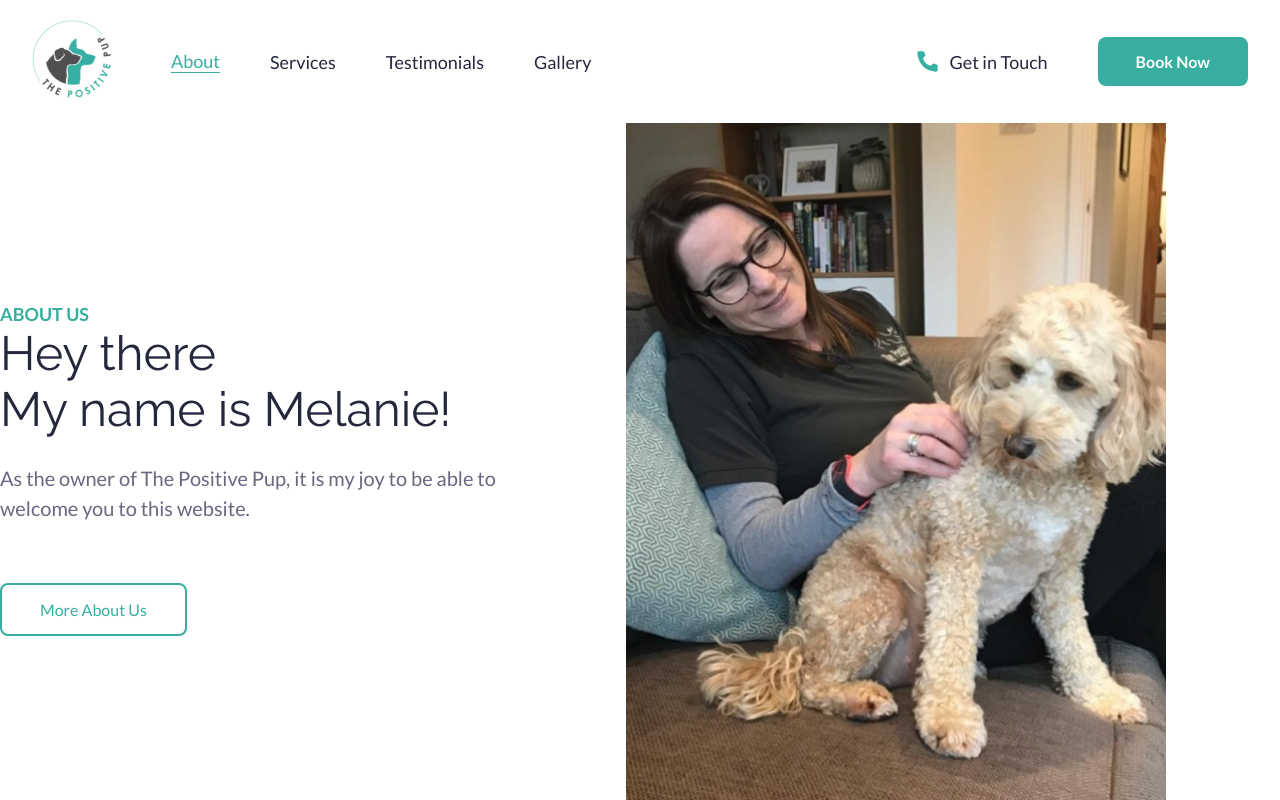
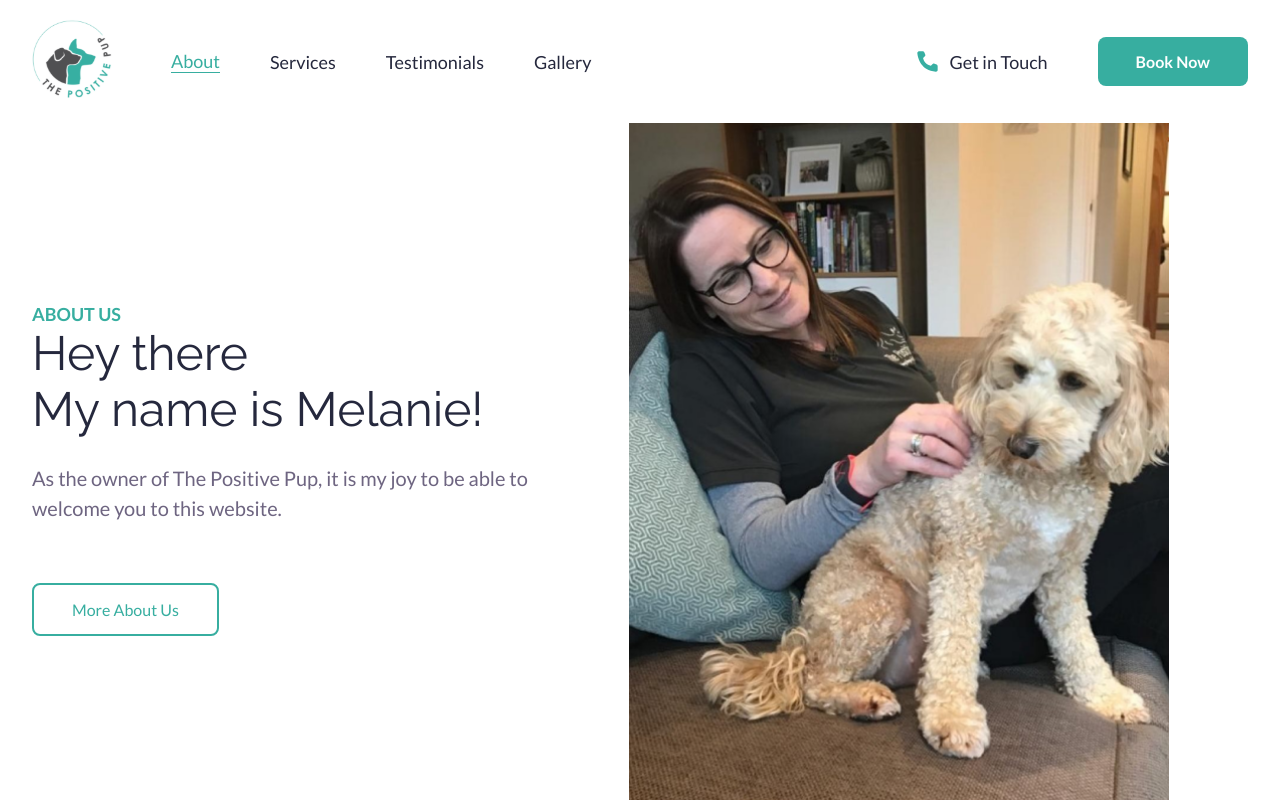
Before and after one commit to j-jinjia/positive-pup, a React (Create React App) app: page /positive-pup/about in a window 1280 px wide. Built offline with nearby package versions, Linux system fonts and the light colour scheme.

Commit message:
changes to margins and paddings in components

```diff
--- a/src/components/Certifications/Certifications.scss
+++ b/src/components/Certifications/Certifications.scss
@@ -4,7 +4,6 @@
   display: flex;
   align-items: center;
   flex-direction: column;
-  padding: 2rem;
 
   &__header {
     font-size: $font-size-medium;
@@ -15,7 +14,7 @@
   &__description {
     margin-bottom: 2rem;
     line-height: 2;
-    font-size: $font-size-smaller;
+    font-size: $font-size-smallest;
     color: $colour-tertiary;
 
     &--highlighted-text {
@@ -23,7 +22,7 @@
       font-weight: 700;
       text-decoration: underline;
       text-underline-offset: 0.2rem;
-      font-size: $font-size-smaller;
+      font-size: $font-size-smallest;
     }
   }
 
@@ -34,9 +33,10 @@
     align-items: center;
     flex-wrap: wrap;
     max-height: 578px;
+    margin-bottom: 6.4rem;
     .certifications__badge {
       margin: 0px 10px;
-      width: 60px;
+      width: 5.3rem;
     }
   }
 }
@@ -70,4 +70,7 @@
       width: 100px;
     }
   }
+  .certifications__description {
+    font-size: $font-size-smaller;
+  }
 }
--- a/src/components/Layout/Layout.jsx
+++ b/src/components/Layout/Layout.jsx
@@ -6,7 +6,7 @@ const Layout = ({ children }) => {
   return (
     <div className="layout">
       <Navbar />
-      {children}
+      <div className="layout__children"> {children} </div>
       <Footer />
     </div>
   );
--- a/src/components/Layout/Layout.scss
+++ b/src/components/Layout/Layout.scss
@@ -5,4 +5,8 @@
   display: flex;
   flex-direction: column;
   align-items: center;
+
+  &__children {
+    margin: 0 2rem;
+  }
 }
--- a/src/components/MissionSection/MissionSection.scss
+++ b/src/components/MissionSection/MissionSection.scss
@@ -5,6 +5,7 @@
   padding: 2rem;
   border-radius: 8px;
   padding-top: 7rem;
+  background-size: auto;
   &__heading {
     font-size: $font-size-medium;
     margin-bottom: 2rem;
```
